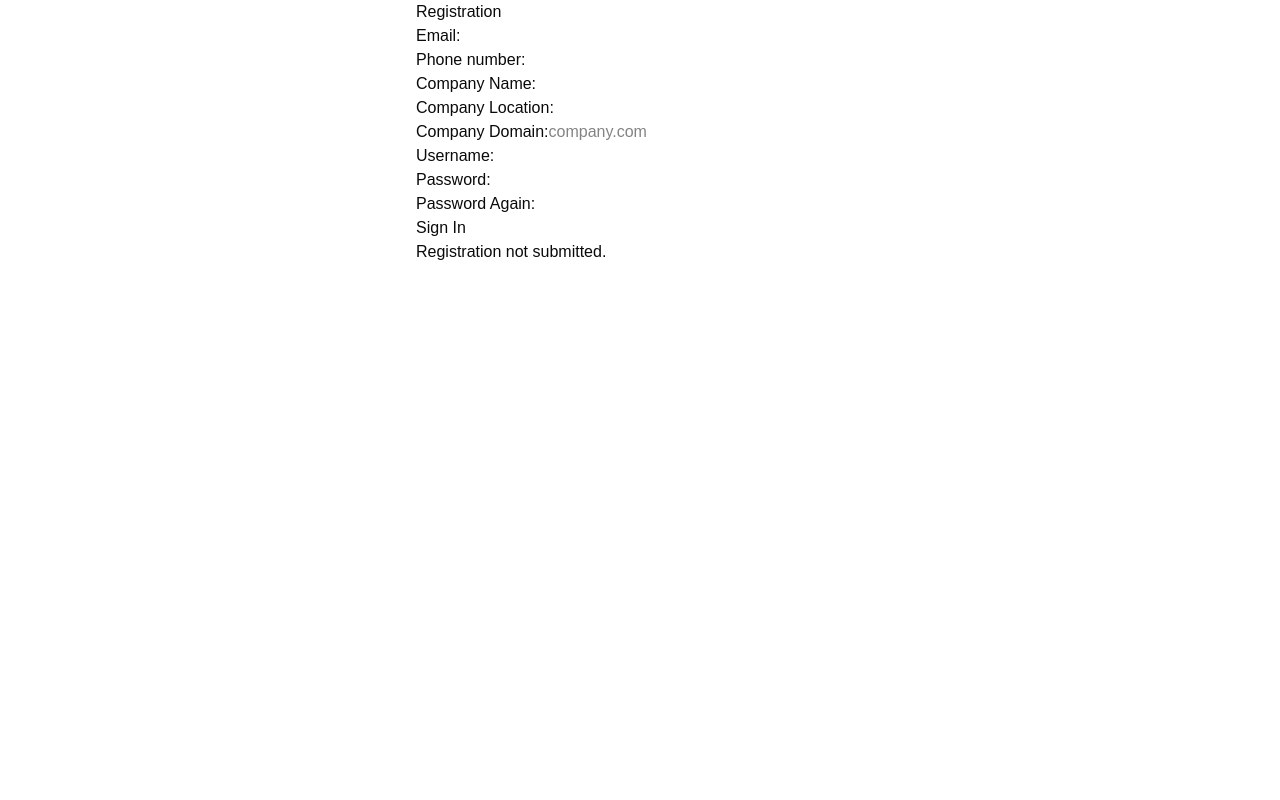
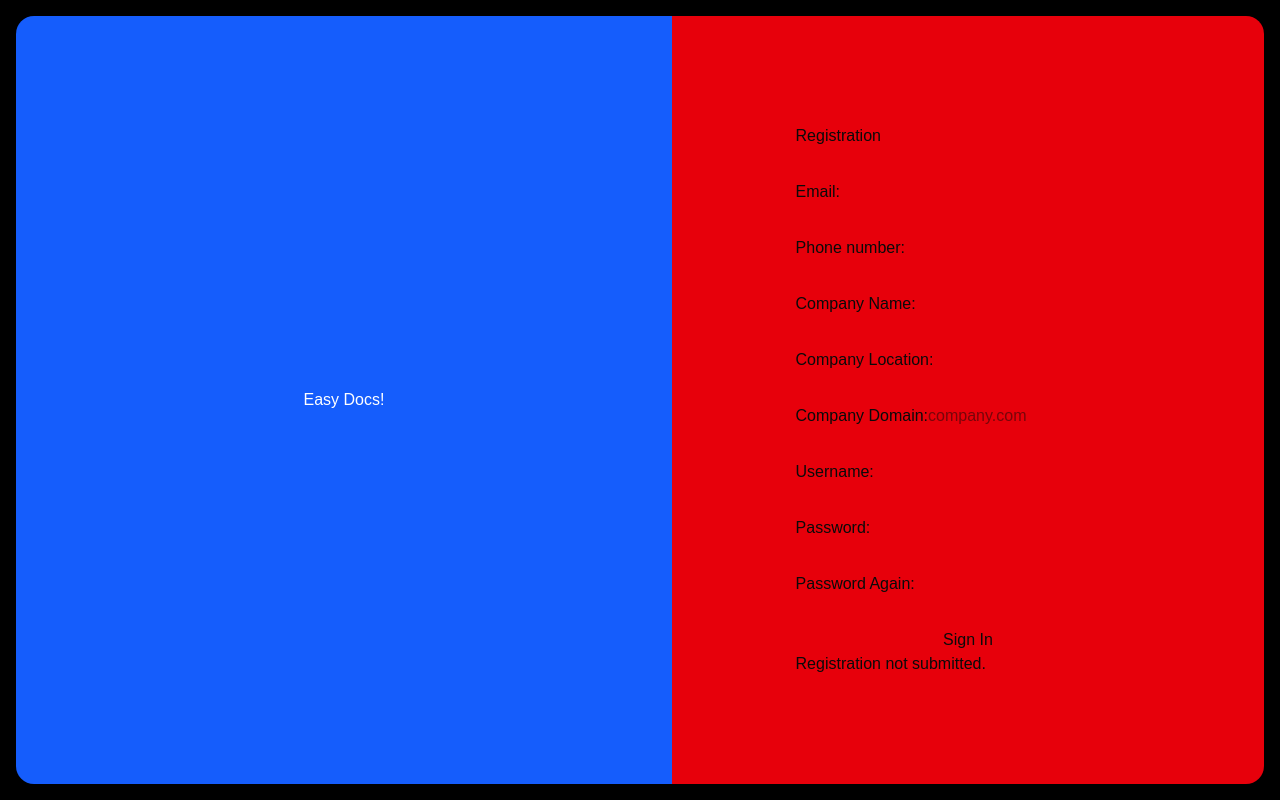
Before and after one commit to Savirar0/EasyDocs, a React app in the folder Frontend/: page /registration in a window 1280 px wide. Built offline with nearby package versions, Linux system fonts and the light colour scheme; the HTML template or start-up script is replaced by a standard one.

Commit message:
Refactor: Registration UI changes.

```diff
--- a/Frontend/src/pages/CompanyRegistration.jsx
+++ b/Frontend/src/pages/CompanyRegistration.jsx
@@ -59,10 +59,19 @@ function CompanyRegistration() {
     }
 
   return (
-    <div>
+    <div className= 'flex items-stretch min-h-screen p-4 bg-black'>
 
+        {/* Left side, Easydocs Info */}
+        <div className='flex-1 flex flex-col items-center justify-center text-center p-8 bg-blue-600 text-white rounded-l-2xl'>
+
+            <h1>Easy Docs!</h1>
+
+        </div>
+
+        {/* Right side, registration form */}
+        <div className='flex flex-1 items-center justify-center bg-red-600 rounded-r-2xl'>
             <form action={formAction} className="max-w-md mx-auto">
-
+                <div className='grid grid-cols-1 gap-8'>
                     <h2>Registration</h2>
 
                     <div>
@@ -156,7 +165,7 @@ function CompanyRegistration() {
                     <button type="submit" disabled={isPending}>
                         {isPending ? 'Signing up...' : 'Sign In'}
                     </button>
-
+                </div>
             {(state.message || state.error) && (
                 <p className={state.success ? 'text-green' : 'text-red'}>
                 {state.message || state.error}
@@ -164,7 +173,7 @@ function CompanyRegistration() {
             )}
 
             </form>
-
+        </div>
 
     </div>
   )
```
Lines whose indentation alone changed are shown as unchanged.
